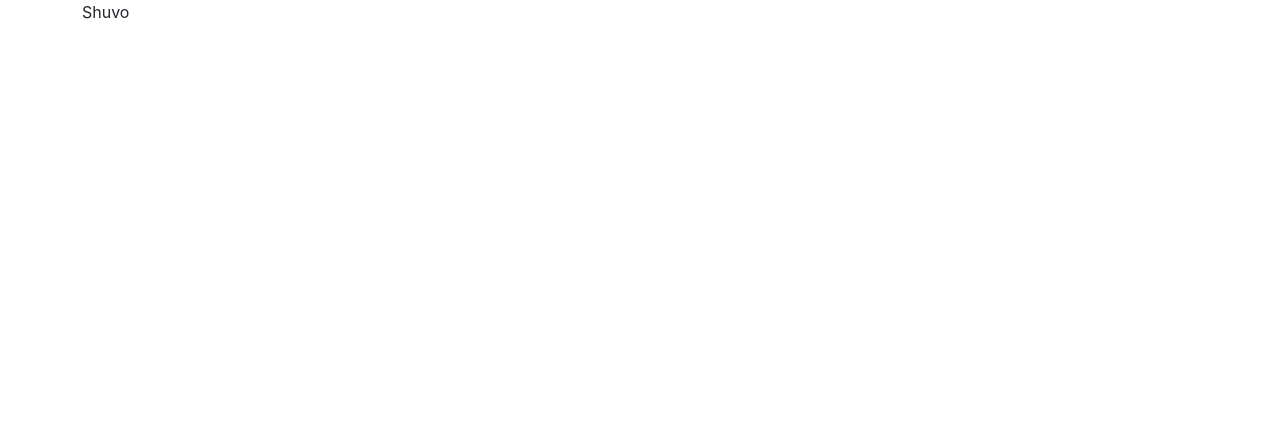
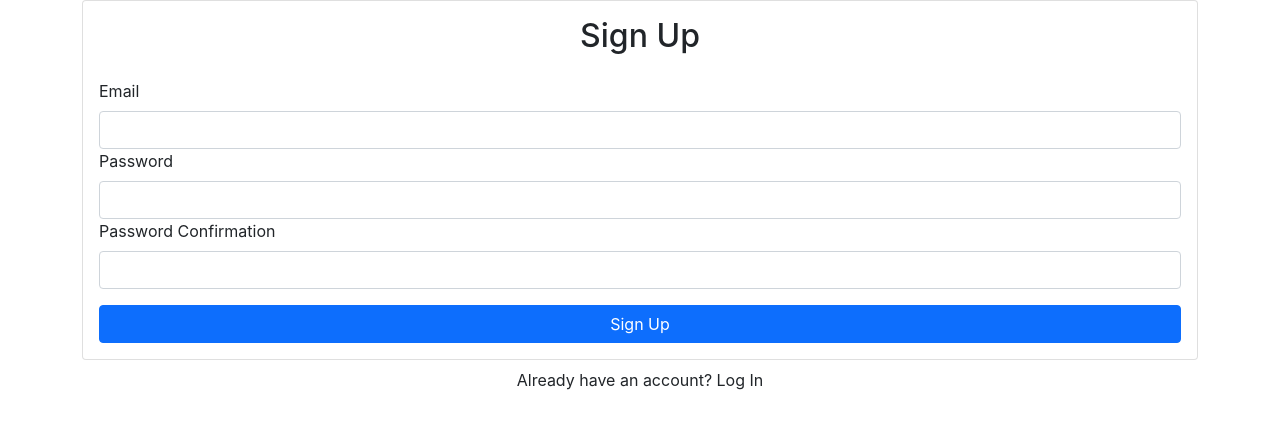
Before and after one commit to supermanshuvo/react-firebase-auth, a React (Create React App) app: page / in a window 1280 px wide. Shown: the top 428 px of the page. Built offline with nearby package versions, Linux system fonts and the light colour scheme; the HTML template or start-up script is replaced by a standard one.

Commit message:
signup ui design done

```diff
--- a/src/App.js
+++ b/src/App.js
@@ -1,9 +1,10 @@
 import { Container } from "react-bootstrap";
+import Signup from "./Signup";
 
 function App() {
   return (
     <Container>
-      Shuvo
+      <Signup />
     </Container>
   );
 }
--- /dev/null
+++ b/src/Signup.js
@@ -0,0 +1,37 @@
+import React, { useRef } from 'react'
+import { Button, Card, Form } from 'react-bootstrap'
+
+function Signup() {
+    const emailRef = useRef()
+    const passwordRef = useRef()
+    const passwordConfirmRef = useRef()
+    return (
+        <>
+            <Card>
+                <Card.Body>
+                    <h2 className="text-center mb-4">Sign Up</h2>
+                    <Form>
+                        <Form.Group id="email">
+                            <Form.Label>Email</Form.Label>
+                            <Form.Control type="email" ref={emailRef} required/>
+                        </Form.Group>
+                        <Form.Group id="password">
+                            <Form.Label>Password</Form.Label>
+                            <Form.Control type="password" ref={passwordRef} required/>
+                        </Form.Group>
+                        <Form.Group id="password-confirm">
+                            <Form.Label>Password Confirmation</Form.Label>
+                            <Form.Control type="password" ref={passwordConfirmRef} required/>
+                        </Form.Group>
+                        <Button className="w-100 mt-3" type="submit">Sign Up</Button>
+                    </Form>
+                </Card.Body>
+            </Card>
+            <div className="w-100 text-center mt-2">
+                Already have an account? Log In
+            </div>
+        </>
+    )
+}
+
+export default Signup
```
